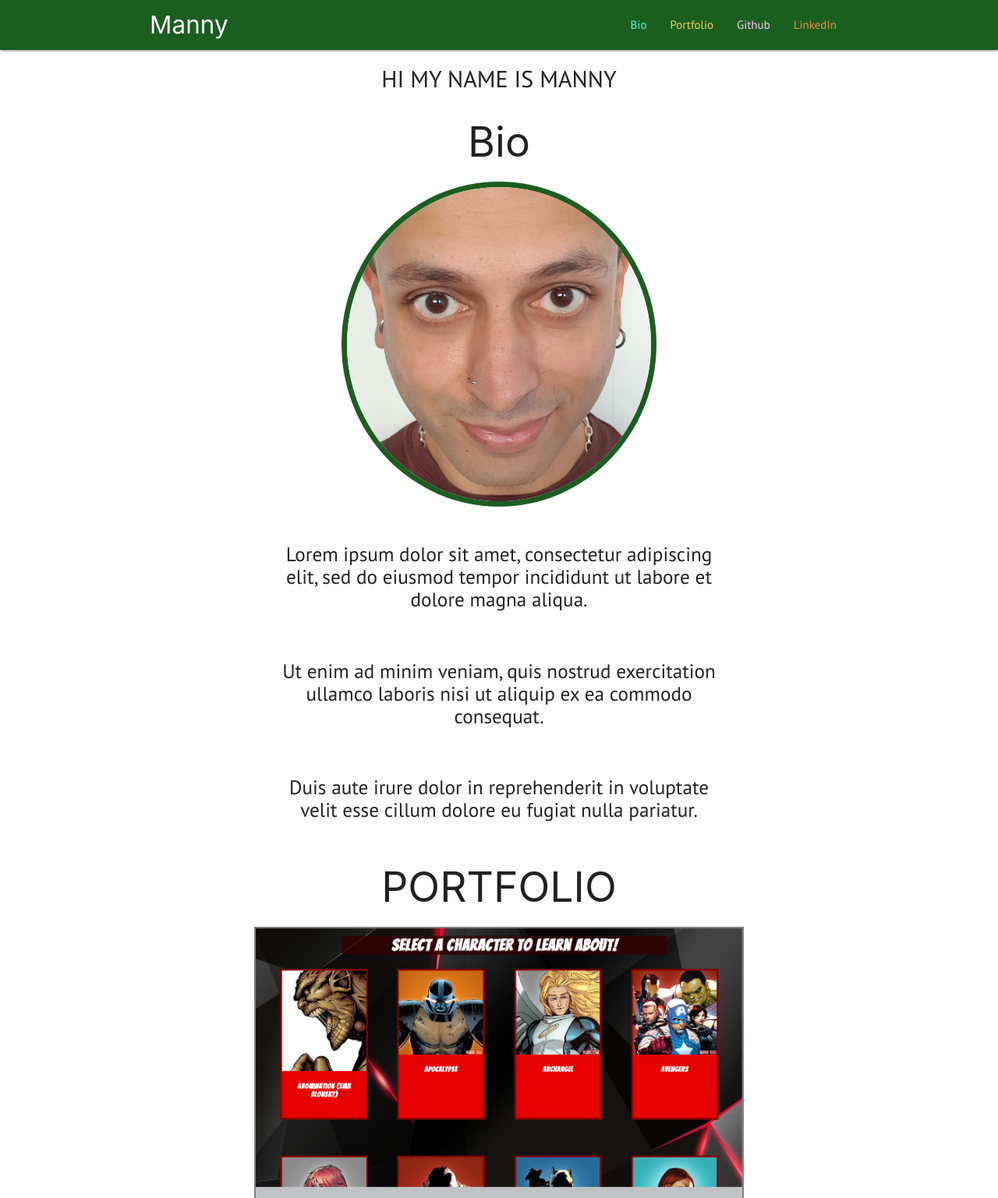
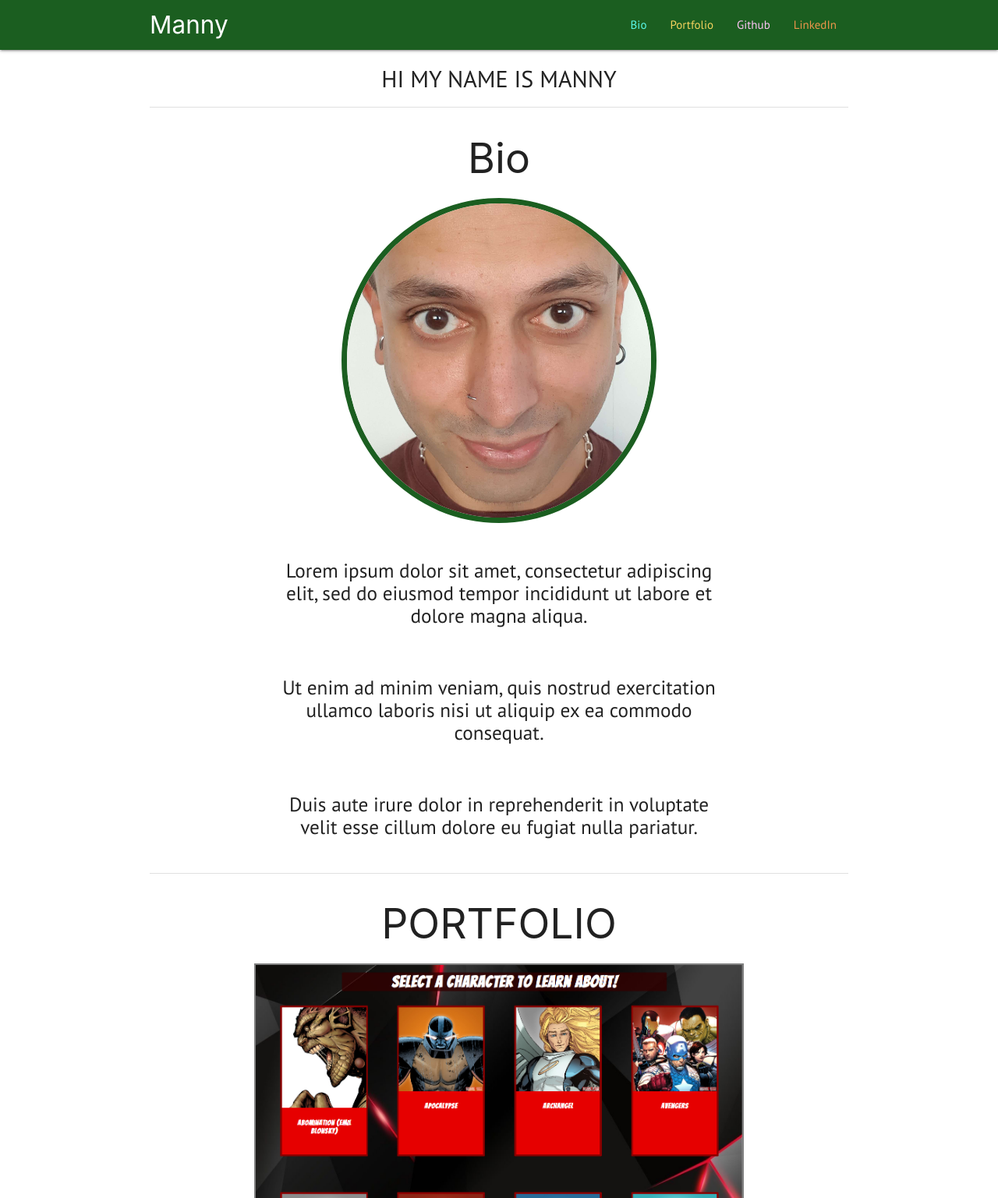
Before and after one commit to Muffinman75/Portfolio, a website: page index.html in a window 1280 px wide. Shown: the top 1537 px of the page at 78% size. Drawn offline with nearby package versions, Linux system fonts and the light colour scheme.

```diff
--- a/index.html
+++ b/index.html
@@ -40,10 +40,12 @@
     </ul>
 
     <main class="container">
+        <h1 class="heading center-align">HI MY NAME IS MANNY</h1>
+
+        <div class="divider"></div>
 
         <section class="bio">
             <div class="container" id="bio">
-                <h1 class="heading center-align">HI MY NAME IS MANNY</h1>
                 <h2 class="sectionHeading center-align">Bio</h2>
                 <div class="center container">
                     <img src="images/muffinshot.png" alt="Manny" class="bioPic circle responsive-img">
@@ -53,6 +55,8 @@
                 <p class="bioText flow-text center-align">Duis aute irure dolor in reprehenderit in voluptate velit esse cillum dolore eu fugiat nulla pariatur.</p>
             </div>
         </section>
+
+        <div class="divider"></div>
 
         <section class="portfolio">
             <div class="container" id="portfolio">
```
Also changed, not shown: styles.css (+0 -11 lines).
